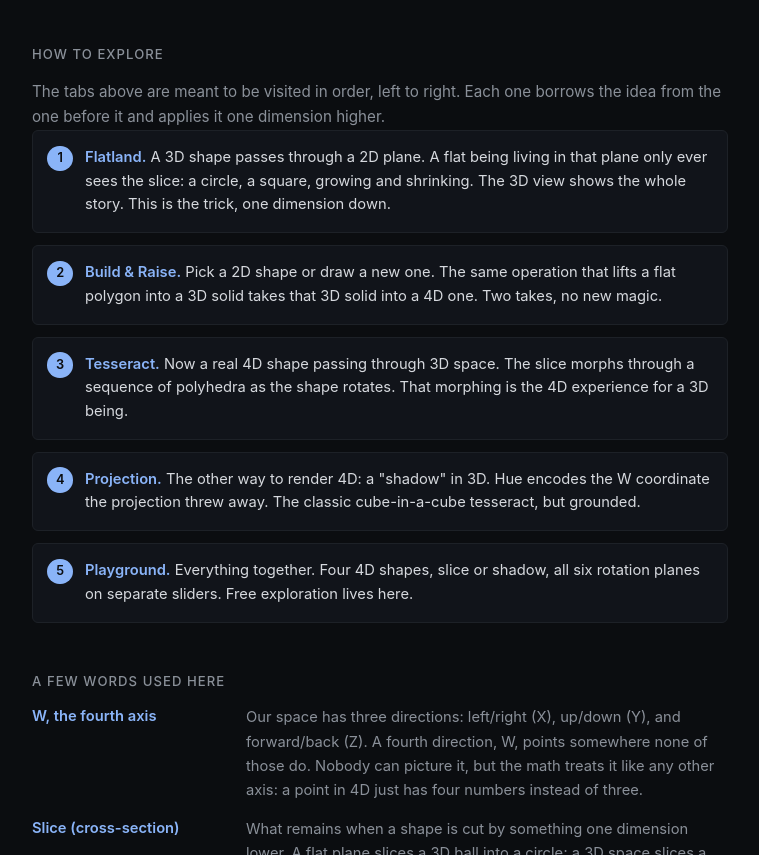
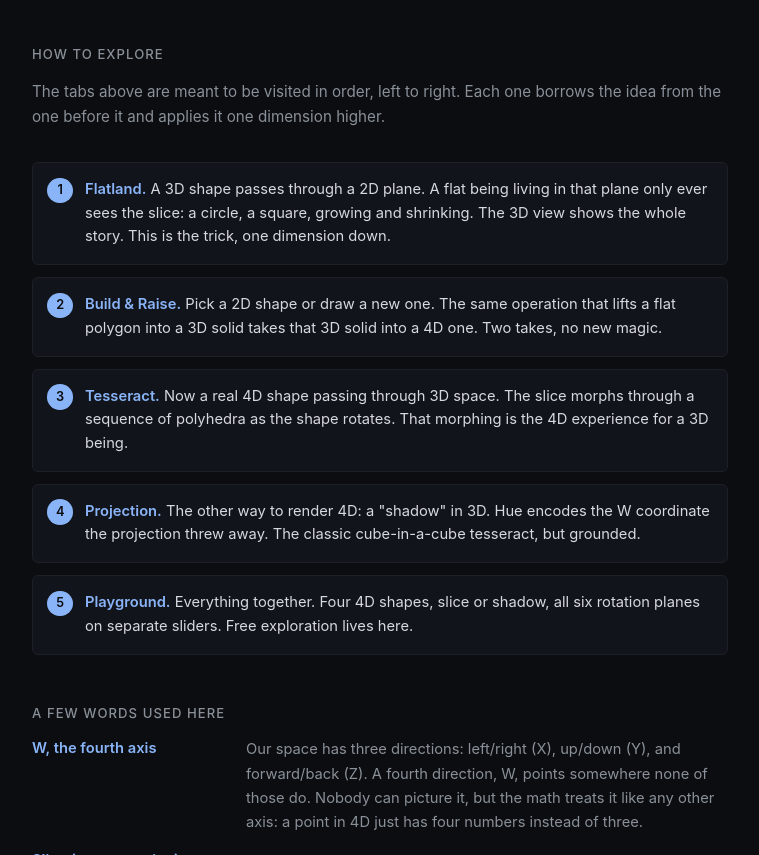
Before and after one commit to eduardobussien/4d-visualizer, a website built with Vite: page index.html in a window 1280 px wide. Shown: the part 600-1455 px from the top of the page, without its empty margins (260-1019 px from the left). Built offline with nearby package versions, Linux system fonts and the light colour scheme.

Commit message:
Accuracy pass + fix spacing above the How-to-explore cards

```diff
--- a/src/styles.css
+++ b/src/styles.css
@@ -186,13 +186,13 @@ code,
   color: var(--muted);
   font-size: 0.95rem;
   line-height: 1.65;
-  margin: 0 0 4rem;
 }
 
+/* Gap lives here, not on .intro-lead: `.intro-block p { margin: 0 }` would override it. */
 .intro-tabs {
   list-style: none;
   padding: 0;
-  margin: 0 0 0.5rem;
+  margin: 2rem 0 0.5rem;
   display: flex;
   flex-direction: column;
   gap: 0.75rem;
```
